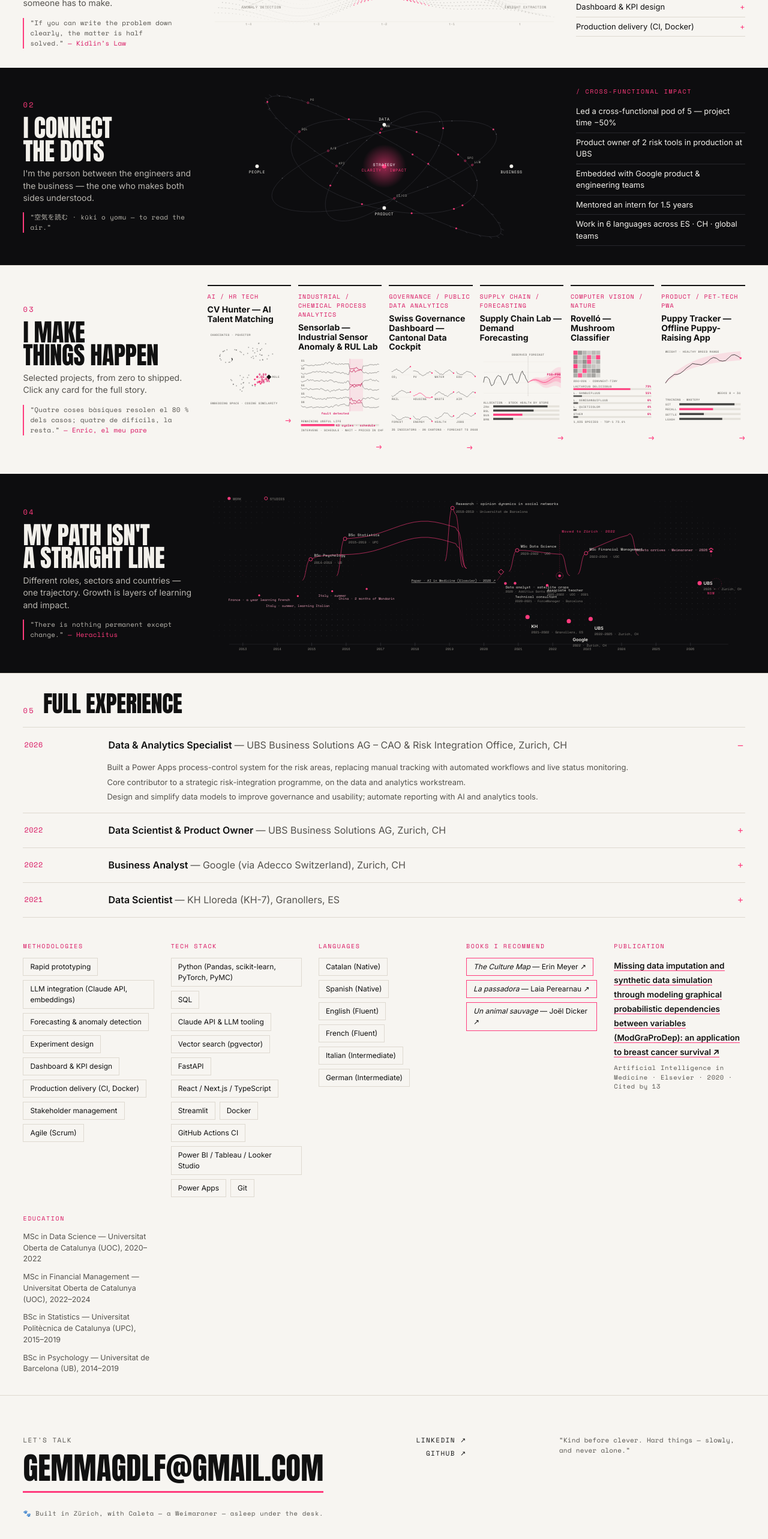
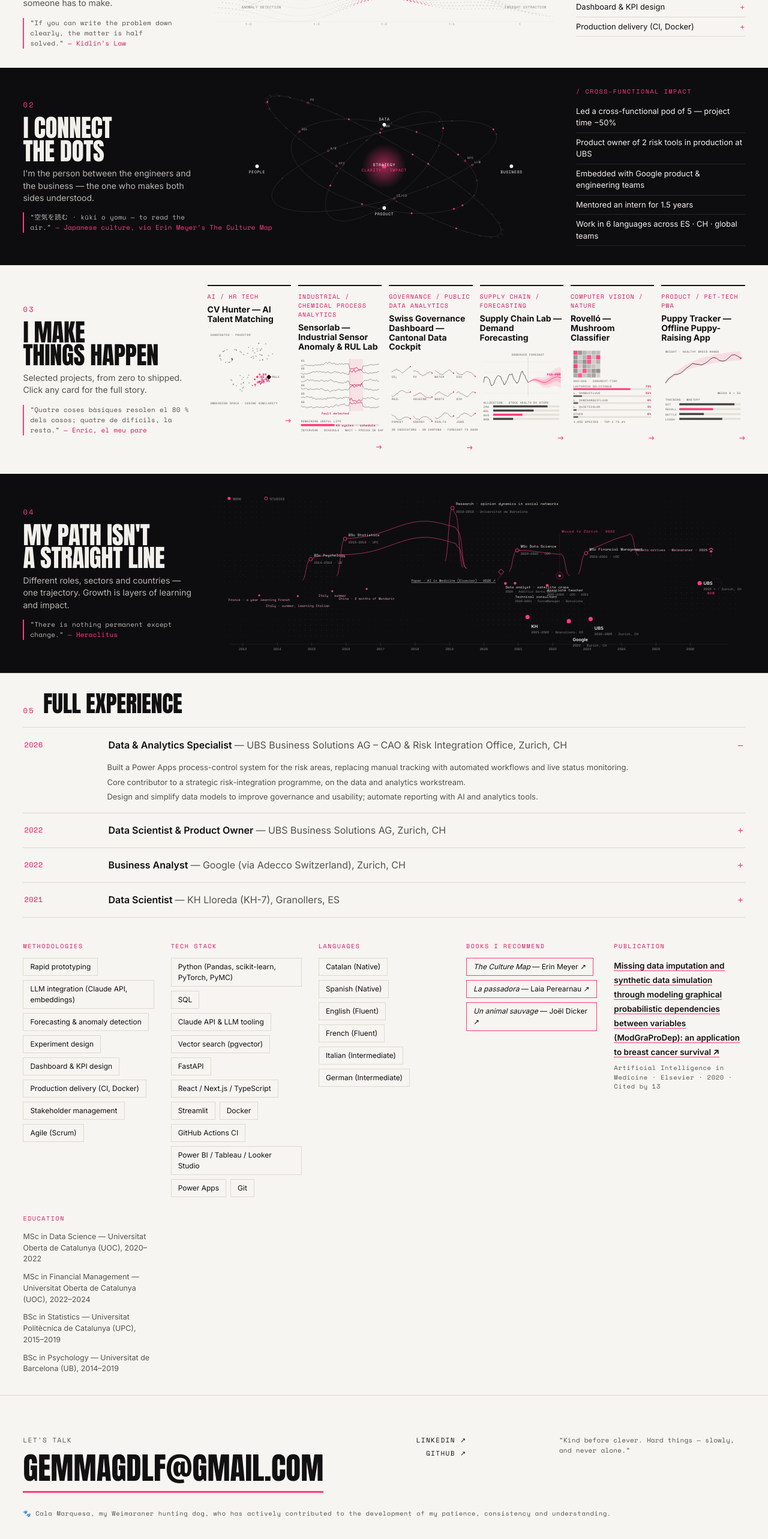
Before and after one commit to Gemmagf/CarearCapital, a React (Create React App) app: page / in a window 1280 px wide. Shown: the part 1154-3720 px from the top of the page at 60% size. Built offline with nearby package versions, Linux system fonts and the light colour scheme.

Commit message:
Footer: Cala Marquesa credit (6 languages); 'read the air' attributed to Japanese culture via Erin Meyer's The Culture Map
Co-Authored-By: Claude Fable 5.1 <noreply@anthropic.com>

```diff
--- a/src/redesign/RedesignApp.jsx
+++ b/src/redesign/RedesignApp.jsx
@@ -21,7 +21,7 @@ const yearOf = (period = "") => (period.match(/\d{4}/) || [""])[0];
 const QUOTES = {
   intro: ["Si observes, coneixes; si coneixes, estimes; si estimes, protegeixes.", "Jordi Sabater Pi"],
   s1: ["If you can write the problem down clearly, the matter is half solved.", "Kidlin\u2019s Law"],
-  s2: ["\u7a7a\u6c17\u3092\u8aad\u3080 \u00b7 k\u016bki o yomu \u2014 to read the air.", ""],
+  s2: ["\u7a7a\u6c17\u3092\u8aad\u3080 \u00b7 k\u016bki o yomu \u2014 to read the air.", "Japanese culture, via Erin Meyer\u2019s The Culture Map"],
   s3: ["Quatre coses b\u00e0siques resolen el 80 % dels casos; quatre de dif\u00edcils, la resta.", "Enric, el meu pare"],
   s4: ["There is nothing permanent except change.", "Heraclitus"],
   footer: ["Kind before clever. Hard things \u2014 slowly, and never alone.", ""],
--- a/src/redesign/copy.js
+++ b/src/redesign/copy.js
@@ -14,7 +14,7 @@ const RD = {
     s3: { title: ["I make", "things happen"], lead: "Selected projects, from zero to shipped. Click any card for the full story." },
     s4: { title: ["My path isn't", "a straight line"], lead: "Different roles, sectors and countries — one trajectory. Growth is layers of learning and impact.", legend: { work: "WORK", studies: "STUDIES" },
       events: [{ t0: 2013.0, t1: 2013.95, type: "trip", label: "France · a year learning French" }, { t0: 2014.45, t1: 2014.72, type: "trip", label: "Italy · summer, learning Italian" }, { t0: 2015.45, t1: 2015.72, type: "trip", label: "Italy · summer" }, { t0: 2016.45, t1: 2016.62, type: "trip", label: "China · 2 months of Mandarin" }, { t0: 2018.85, t1: 2019.4, type: "study", label: "Research · opinion dynamics in social networks", sub: "Universitat de Barcelona" }, { t0: 2020.5, type: "pub", url: "https://doi.org/10.1016/j.artmed.2020.101875", label: "Paper · AI in Medicine (Elsevier)" }, { t0: 2020.5, t1: 2020.78, type: "work", label: "Data analyst · satellite crops", sub: "Additius Santa Maria" }, { t0: 2020.78, t1: 2021.05, type: "work", label: "Technical consultant", sub: "ForceManager · Barcelona" }, { t0: 2021.7, t1: 2022.02, type: "work", label: "Associate teacher", sub: "UOC · 2021" }, { t0: 2022.2, type: "life", label: "Moved to Zürich" }, { t0: 2026.6, type: "pet", label: "Caleta arrives · Weimaraner" }] },
-    s5: "Full experience", footer: "Let's talk", colophon: "Built in Zürich, with Caleta — a Weimaraner — asleep under the desk.", modal: { open: "Open live ↗", code: "View code ↗" },
+    s5: "Full experience", footer: "Let's talk", colophon: "Cala Marquesa, my Weimaraner hunting dog, who has actively contributed to the development of my patience, consistency and understanding.", modal: { open: "Open live ↗", code: "View code ↗" },
     books: { title: "Books I recommend", list: [{ title: "The Culture Map", author: "Erin Meyer", url: "https://erinmeyer.com/books/the-culture-map/" }, { title: "La passadora", author: "Laia Perearnau", url: "https://www.onallibres.cat/la-passadora-9788466431460" }, { title: "Un animal sauvage", author: "Joël Dicker", url: "https://www.rosiewolfe.com/catalogue/joel-dicker/un-animal-sauvage" }] },
     pub: { title: "Publication", paper: "Missing data imputation and synthetic data simulation through modeling graphical probabilistic dependencies between variables (ModGraProDep): an application to breast cancer survival", journal: "Artificial Intelligence in Medicine · Elsevier · 2020", cited: "Cited by 13", url: "https://doi.org/10.1016/j.artmed.2020.101875" },
     methods: ["Rapid prototyping", "LLM integration (Claude API, embeddings)", "Forecasting & anomaly detection", "Experiment design", "Dashboard & KPI design", "Production delivery (CI, Docker)", "Stakeholder management", "Agile (Scrum)"],
@@ -32,7 +32,7 @@ const RD = {
     s3: { title: ["Faig que", "les coses passin"], lead: "Projectes seleccionats, de zero a producció. Clica qualsevol card per veure la història sencera." },
     s4: { title: ["El meu camí no és", "una línia recta"], lead: "Rols, sectors i països diferents — una sola trajectòria. Créixer és acumular capes d'aprenentatge i impacte.", legend: { work: "FEINA", studies: "ESTUDIS" },
       events: [{ t0: 2013.0, t1: 2013.95, type: "trip", label: "França · un any aprenent francès" }, { t0: 2014.45, t1: 2014.72, type: "trip", label: "Itàlia · estiu, aprenent italià" }, { t0: 2015.45, t1: 2015.72, type: "trip", label: "Itàlia · estiu" }, { t0: 2016.45, t1: 2016.62, type: "trip", label: "Xina · 2 mesos de mandarí" }, { t0: 2018.85, t1: 2019.4, type: "study", label: "Recerca · dinàmica d'opinions a les xarxes socials", sub: "Universitat de Barcelona" }, { t0: 2020.5, type: "pub", url: "https://doi.org/10.1016/j.artmed.2020.101875", label: "Article · AI in Medicine (Elsevier)" }, { t0: 2020.5, t1: 2020.78, type: "work", label: "Analista de dades · cultius per satèl·lit", sub: "Additius Santa Maria" }, { t0: 2020.78, t1: 2021.05, type: "work", label: "Consultora tècnica", sub: "ForceManager · Barcelona" }, { t0: 2021.7, t1: 2022.02, type: "work", label: "Professora associada", sub: "UOC · 2021" }, { t0: 2022.2, type: "life", label: "Trasllat a Zürich" }, { t0: 2026.6, type: "pet", label: "Arriba la Caleta · weimaraner" }] },
-    s5: "Experiència completa", footer: "Parlem", colophon: "Fet a Zürich, amb la Caleta — una weimaraner — adormida sota l'escriptori.", modal: { open: "Obre la demo ↗", code: "Veure el codi ↗" },
+    s5: "Experiència completa", footer: "Parlem", colophon: "Cala Marquesa, la meva gosseta caçadora weimaraner, que ha participat activament al desenvolupament de la meva paciència, consistència i comprensió.", modal: { open: "Obre la demo ↗", code: "Veure el codi ↗" },
     books: { title: "Llibres que recomano", list: [{ title: "The Culture Map", author: "Erin Meyer", url: "https://erinmeyer.com/books/the-culture-map/" }, { title: "La passadora", author: "Laia Perearnau", url: "https://www.onallibres.cat/la-passadora-9788466431460" }, { title: "Un animal sauvage", author: "Joël Dicker", url: "https://www.rosiewolfe.com/catalogue/joel-dicker/un-animal-sauvage" }] },
     pub: { title: "Publicació", paper: "Missing data imputation and synthetic data simulation through modeling graphical probabilistic dependencies between variables (ModGraProDep): an application to breast cancer survival", journal: "Artificial Intelligence in Medicine · Elsevier · 2020", cited: "Citat 13 vegades", url: "https://doi.org/10.1016/j.artmed.2020.101875" },
     methods: ["Prototipatge ràpid", "Integració de LLMs (API de Claude, embeddings)", "Previsió i detecció d'anomalies", "Disseny d'experiments", "Disseny de dashboards i KPIs", "Lliurament a producció (CI, Docker)", "Gestió d'stakeholders", "Agile (Scrum)"],
@@ -50,7 +50,7 @@ const RD = {
     s3: { title: ["Hago que", "las cosas pasen"], lead: "Proyectos seleccionados, de cero a producción. Haz clic en cualquier card para ver la historia completa." },
     s4: { title: ["Mi camino no es", "una línea recta"], lead: "Roles, sectores y países distintos — una sola trayectoria. Crecer es acumular capas de aprendizaje e impacto.", legend: { work: "TRABAJO", studies: "ESTUDIOS" },
       events: [{ t0: 2013.0, t1: 2013.95, type: "trip", label: "Francia · un año aprendiendo francés" }, { t0: 2014.45, t1: 2014.72, type: "trip", label: "Italia · verano, aprendiendo italiano" }, { t0: 2015.45, t1: 2015.72, type: "trip", label: "Italia · verano" }, { t0: 2016.45, t1: 2016.62, type: "trip", label: "China · 2 meses de mandarín" }, { t0: 2018.85, t1: 2019.4, type: "study", label: "Investigación · dinámica de opiniones en redes sociales", sub: "Universitat de Barcelona" }, { t0: 2020.5, type: "pub", url: "https://doi.org/10.1016/j.artmed.2020.101875", label: "Artículo · AI in Medicine (Elsevier)" }, { t0: 2020.5, t1: 2020.78, type: "work", label: "Analista de datos · cultivos por satélite", sub: "Additius Santa Maria" }, { t0: 2020.78, t1: 2021.05, type: "work", label: "Consultora técnica", sub: "ForceManager · Barcelona" }, { t0: 2021.7, t1: 2022.02, type: "work", label: "Profesora asociada", sub: "UOC · 2021" }, { t0: 2022.2, type: "life", label: "Me mudo a Zúrich" }, { t0: 2026.6, type: "pet", label: "Llega Caleta · weimaraner" }] },
-    s5: "Experiencia completa", footer: "Hablemos", colophon: "Hecho en Zúrich, con Caleta — una weimaraner — dormida bajo el escritorio.", modal: { open: "Abrir demo ↗", code: "Ver código ↗" },
+    s5: "Experiencia completa", footer: "Hablemos", colophon: "Cala Marquesa, mi perrita cazadora weimaraner, que ha participado activamente en el desarrollo de mi paciencia, consistencia y comprensión.", modal: { open: "Abrir demo ↗", code: "Ver código ↗" },
     books: { title: "Libros que recomiendo", list: [{ title: "The Culture Map", author: "Erin Meyer", url: "https://erinmeyer.com/books/the-culture-map/" }, { title: "La passadora", author: "Laia Perearnau", url: "https://www.onallibres.cat/la-passadora-9788466431460" }, { title: "Un animal sauvage", author: "Joël Dicker", url: "https://www.rosiewolfe.com/catalogue/joel-dicker/un-animal-sauvage" }] },
     pub: { title: "Publicación", paper: "Missing data imputation and synthetic data simulation through modeling graphical probabilistic dependencies between variables (ModGraProDep): an application to breast cancer survival", journal: "Artificial Intelligence in Medicine · Elsevier · 2020", cited: "Citado 13 veces", url: "https://doi.org/10.1016/j.artmed.2020.101875" },
     methods: ["Prototipado rápido", "Integración de LLMs (API de Claude, embeddings)", "Previsión y detección de anomalías", "Diseño de experimentos", "Diseño de dashboards y KPIs", "Entrega a producción (CI, Docker)", "Gestión de stakeholders", "Agile (Scrum)"],
@@ -68,7 +68,7 @@ const RD = {
     s3: { title: ["Je fais", "avancer les choses"], lead: "Projets sélectionnés, de zéro à la mise en production. Cliquez sur une carte pour l'histoire complète." },
     s4: { title: ["Mon parcours n'est pas", "une ligne droite"], lead: "Des rôles, des secteurs et des pays différents — une seule trajectoire. Grandir, c'est empiler des couches d'apprentissage et d'impact.", legend: { work: "TRAVAIL", studies: "ÉTUDES" },
       events: [{ t0: 2013.0, t1: 2013.95, type: "trip", label: "France · un an pour apprendre le français" }, { t0: 2014.45, t1: 2014.72, type: "trip", label: "Italie · été, apprentissage de l'italien" }, { t0: 2015.45, t1: 2015.72, type: "trip", label: "Italie · été" }, { t0: 2016.45, t1: 2016.62, type: "trip", label: "Chine · 2 mois de mandarin" }, { t0: 2018.85, t1: 2019.4, type: "study", label: "Recherche · dynamique des opinions sur les réseaux sociaux", sub: "Universitat de Barcelona" }, { t0: 2020.5, type: "pub", url: "https://doi.org/10.1016/j.artmed.2020.101875", label: "Article · AI in Medicine (Elsevier)" }, { t0: 2020.5, t1: 2020.78, type: "work", label: "Analyste de données · cultures par satellite", sub: "Additius Santa Maria" }, { t0: 2020.78, t1: 2021.05, type: "work", label: "Consultante technique", sub: "ForceManager · Barcelone" }, { t0: 2021.7, t1: 2022.02, type: "work", label: "Enseignante associée", sub: "UOC · 2021" }, { t0: 2022.2, type: "life", label: "Installation à Zurich" }, { t0: 2026.6, type: "pet", label: "Arrivée de Caleta · braque de Weimar" }] },
-    s5: "Expérience complète", footer: "Parlons-en", colophon: "Fait à Zurich, avec Caleta — un braque de Weimar — endormie sous le bureau.", modal: { open: "Ouvrir la démo ↗", code: "Voir le code ↗" },
+    s5: "Expérience complète", footer: "Parlons-en", colophon: "Cala Marquesa, ma petite chienne de chasse braque de Weimar, qui a activement contribué au développement de ma patience, de ma constance et de ma compréhension.", modal: { open: "Ouvrir la démo ↗", code: "Voir le code ↗" },
     books: { title: "Livres que je recommande", list: [{ title: "The Culture Map", author: "Erin Meyer", url: "https://erinmeyer.com/books/the-culture-map/" }, { title: "La passadora", author: "Laia Perearnau", url: "https://www.onallibres.cat/la-passadora-9788466431460" }, { title: "Un animal sauvage", author: "Joël Dicker", url: "https://www.rosiewolfe.com/catalogue/joel-dicker/un-animal-sauvage" }] },
     pub: { title: "Publication", paper: "Missing data imputation and synthetic data simulation through modeling graphical probabilistic dependencies between variables (ModGraProDep): an application to breast cancer survival", journal: "Artificial Intelligence in Medicine · Elsevier · 2020", cited: "Cité 13 fois", url: "https://doi.org/10.1016/j.artmed.2020.101875" },
     methods: ["Prototypage rapide", "Intégration de LLM (API Claude, embeddings)", "Prévision et détection d'anomalies", "Design d'expériences", "Design de dashboards et de KPI", "Mise en production (CI, Docker)", "Gestion des parties prenantes", "Agile (Scrum)"],
@@ -86,7 +86,7 @@ const RD = {
     s3: { title: ["Ich bringe", "Dinge ins Rollen"], lead: "Ausgewählte Projekte, von null bis live. Klicke auf eine Karte für die ganze Geschichte." },
     s4: { title: ["Mein Weg ist", "keine gerade Linie"], lead: "Verschiedene Rollen, Branchen und Länder — eine Laufbahn. Wachstum sind Schichten aus Lernen und Wirkung.", legend: { work: "ARBEIT", studies: "STUDIUM" },
       events: [{ t0: 2013.0, t1: 2013.95, type: "trip", label: "Frankreich · ein Jahr Französisch lernen" }, { t0: 2014.45, t1: 2014.72, type: "trip", label: "Italien · Sommer, Italienisch lernen" }, { t0: 2015.45, t1: 2015.72, type: "trip", label: "Italien · Sommer" }, { t0: 2016.45, t1: 2016.62, type: "trip", label: "China · 2 Monate Mandarin" }, { t0: 2018.85, t1: 2019.4, type: "study", label: "Forschung · Meinungsdynamik in sozialen Netzwerken", sub: "Universitat de Barcelona" }, { t0: 2020.5, type: "pub", url: "https://doi.org/10.1016/j.artmed.2020.101875", label: "Paper · AI in Medicine (Elsevier)" }, { t0: 2020.5, t1: 2020.78, type: "work", label: "Datenanalystin · Anbau aus Satellitenbildern", sub: "Additius Santa Maria" }, { t0: 2020.78, t1: 2021.05, type: "work", label: "Technische Beraterin", sub: "ForceManager · Barcelona" }, { t0: 2021.7, t1: 2022.02, type: "work", label: "Assoziierte Dozentin", sub: "UOC · 2021" }, { t0: 2022.2, type: "life", label: "Umzug nach Zürich" }, { t0: 2026.6, type: "pet", label: "Caleta zieht ein · Weimaraner" }] },
-    s5: "Gesamte Erfahrung", footer: "Reden wir", colophon: "Gebaut in Zürich, mit Caleta — einer Weimaranerin — schlafend unter dem Schreibtisch.", modal: { open: "Demo öffnen ↗", code: "Code ansehen ↗" },
+    s5: "Gesamte Erfahrung", footer: "Reden wir", colophon: "Cala Marquesa, meine Weimaraner-Jagdhündin, die aktiv an der Entwicklung meiner Geduld, Konsequenz und meines Verständnisses mitgewirkt hat.", modal: { open: "Demo öffnen ↗", code: "Code ansehen ↗" },
     books: { title: "Bücher, die ich empfehle", list: [{ title: "The Culture Map", author: "Erin Meyer", url: "https://erinmeyer.com/books/the-culture-map/" }, { title: "La passadora", author: "Laia Perearnau", url: "https://www.onallibres.cat/la-passadora-9788466431460" }, { title: "Un animal sauvage", author: "Joël Dicker", url: "https://www.rosiewolfe.com/catalogue/joel-dicker/un-animal-sauvage" }] },
     pub: { title: "Publikation", paper: "Missing data imputation and synthetic data simulation through modeling graphical probabilistic dependencies between variables (ModGraProDep): an application to breast cancer survival", journal: "Artificial Intelligence in Medicine · Elsevier · 2020", cited: "13-mal zitiert", url: "https://doi.org/10.1016/j.artmed.2020.101875" },
     methods: ["Rapid Prototyping", "LLM-Integration (Claude API, Embeddings)", "Forecasting & Anomalieerkennung", "Experimentdesign", "Dashboard- & KPI-Design", "Production Delivery (CI, Docker)", "Stakeholder-Management", "Agile (Scrum)"],
@@ -104,7 +104,7 @@ const RD = {
     s3: { title: ["Faccio", "accadere le cose"], lead: "Progetti selezionati, da zero alla produzione. Clicca su una card per la storia completa." },
     s4: { title: ["Il mio percorso non è", "una linea retta"], lead: "Ruoli, settori e paesi diversi — una sola traiettoria. Crescere è accumulare strati di apprendimento e impatto.", legend: { work: "LAVORO", studies: "STUDI" },
       events: [{ t0: 2013.0, t1: 2013.95, type: "trip", label: "Francia · un anno per imparare il francese" }, { t0: 2014.45, t1: 2014.72, type: "trip", label: "Italia · estate, imparando l'italiano" }, { t0: 2015.45, t1: 2015.72, type: "trip", label: "Italia · estate" }, { t0: 2016.45, t1: 2016.62, type: "trip", label: "Cina · 2 mesi di mandarino" }, { t0: 2018.85, t1: 2019.4, type: "study", label: "Ricerca · dinamica delle opinioni nei social network", sub: "Universitat de Barcelona" }, { t0: 2020.5, type: "pub", url: "https://doi.org/10.1016/j.artmed.2020.101875", label: "Articolo · AI in Medicine (Elsevier)" }, { t0: 2020.5, t1: 2020.78, type: "work", label: "Analista dati · colture da satellite", sub: "Additius Santa Maria" }, { t0: 2020.78, t1: 2021.05, type: "work", label: "Consulente tecnica", sub: "ForceManager · Barcellona" }, { t0: 2021.7, t1: 2022.02, type: "work", label: "Docente associata", sub: "UOC · 2021" }, { t0: 2022.2, type: "life", label: "Trasferimento a Zurigo" }, { t0: 2026.6, type: "pet", label: "Arriva Caleta · weimaraner" }] },
-    s5: "Esperienza completa", footer: "Parliamone", colophon: "Fatto a Zurigo, con Caleta — una weimaraner — addormentata sotto la scrivania.", modal: { open: "Apri la demo ↗", code: "Vedi il codice ↗" },
+    s5: "Esperienza completa", footer: "Parliamone", colophon: "Cala Marquesa, la mia cagnolina da caccia weimaraner, che ha partecipato attivamente allo sviluppo della mia pazienza, costanza e comprensione.", modal: { open: "Apri la demo ↗", code: "Vedi il codice ↗" },
     books: { title: "Libri che consiglio", list: [{ title: "The Culture Map", author: "Erin Meyer", url: "https://erinmeyer.com/books/the-culture-map/" }, { title: "La passadora", author: "Laia Perearnau", url: "https://www.onallibres.cat/la-passadora-9788466431460" }, { title: "Un animal sauvage", author: "Joël Dicker", url: "https://www.rosiewolfe.com/catalogue/joel-dicker/un-animal-sauvage" }] },
     pub: { title: "Pubblicazione", paper: "Missing data imputation and synthetic data simulation through modeling graphical probabilistic dependencies between variables (ModGraProDep): an application to breast cancer survival", journal: "Artificial Intelligence in Medicine · Elsevier · 2020", cited: "Citato 13 volte", url: "https://doi.org/10.1016/j.artmed.2020.101875" },
     methods: ["Prototipazione rapida", "Integrazione di LLM (API Claude, embeddings)", "Previsione e rilevamento di anomalie", "Design di esperimenti", "Design di dashboard e KPI", "Rilascio in produzione (CI, Docker)", "Gestione degli stakeholder", "Agile (Scrum)"],
```
